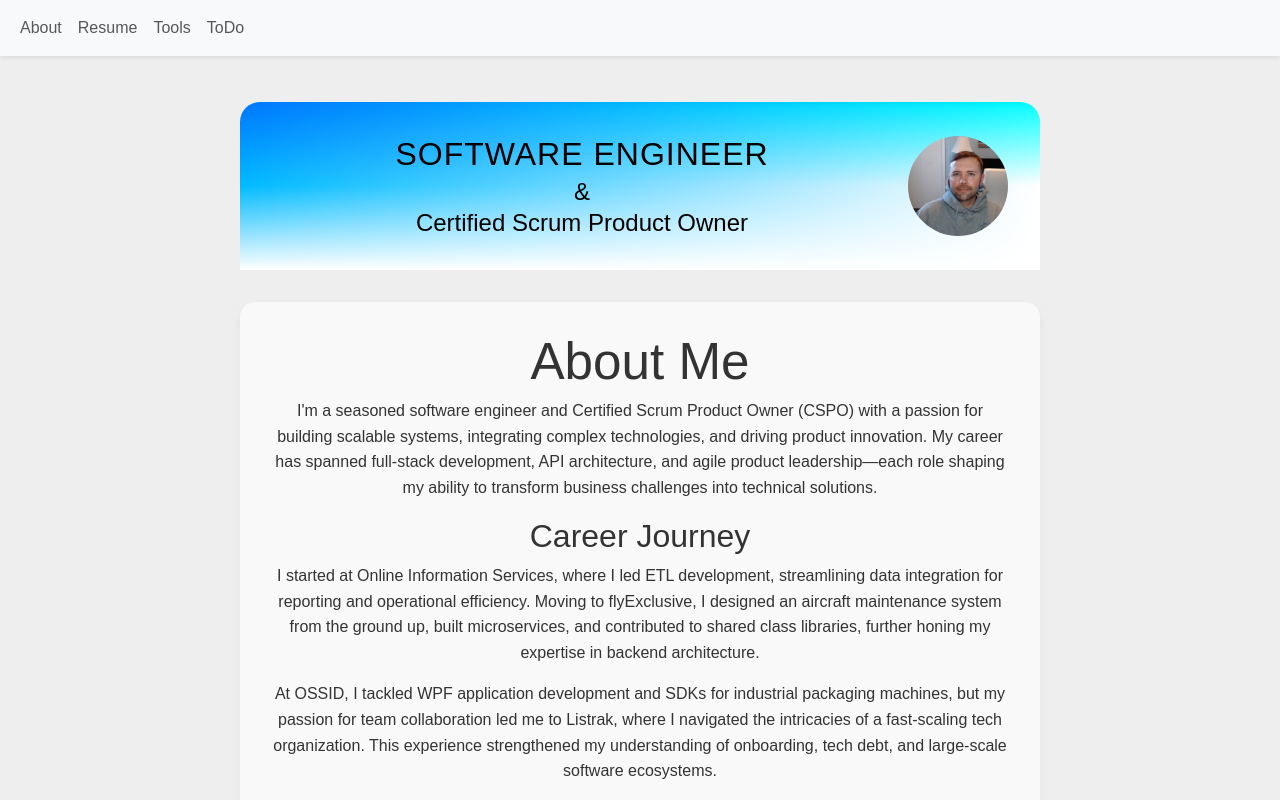
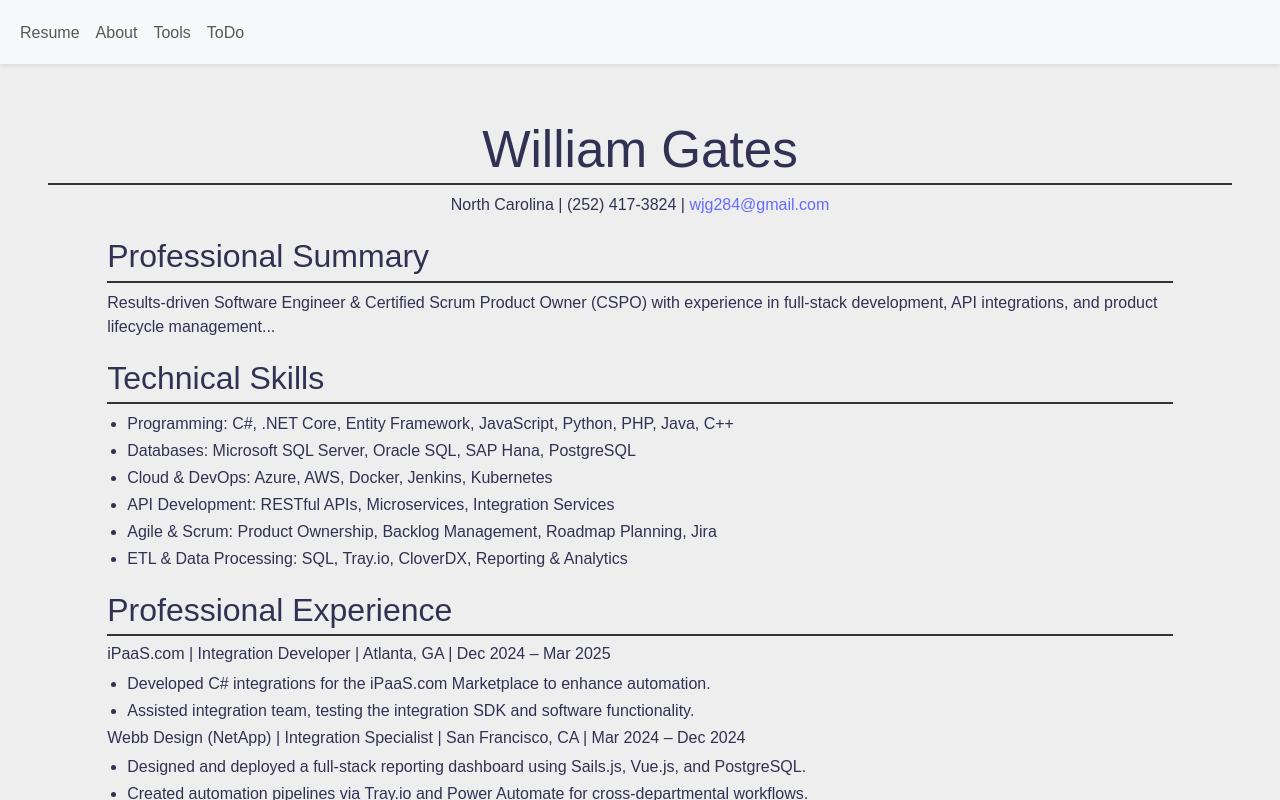
Before and after one commit to bgates284/vue_todo, a Vue app: page / in a window 1280 px wide. Built offline with nearby package versions, Linux system fonts and the light colour scheme.

Commit message:
updated resume

```diff
--- a/src/App.vue
+++ b/src/App.vue
@@ -35,13 +35,13 @@
 import Tools from './components/Tools.vue'
 import About from './components/About.vue'
 
-const currentComponent = ref('About')
+const currentComponent = ref('Resume')
 const showMenu = ref(false)
 const isMobile = ref(window.innerWidth <= 768)
 
 const components = {
+  Resume,
   About,
-  Resume,
   Tools,
   ToDo
 }
--- a/src/components/Resume.vue
+++ b/src/components/Resume.vue
@@ -9,176 +9,124 @@
 </script>
 
 <template>
-  <div class="container">
-
  <h1>William Gates</h1>
     <p>North Carolina | (252) 417-3824 | <a href="mailto:wjg284@gmail.com">wjg284@gmail.com</a></p>
 
-    <div class="section">
+    <div class="content">
         <h2>Professional Summary</h2>
-        <p>Results-driven Software Engineer & Certified Scrum Product Owner (CSPO) with 10+ years of experience in full-stack development, API integrations, and product lifecycle management. Skilled in developing scalable software solutions, leading cross-functional teams, and streamlining business processes. Adept at translating technical requirements into actionable outcomes with expertise in C#, .Net, SQL, jQuery, and Agile methodologies.</p>
-    </div>
+        <p>Results-driven Software Engineer & Certified Scrum Product Owner (CSPO) with experience in full-stack development, API integrations, and product lifecycle management...</p>
 
-    <div class="section">
         <h2>Technical Skills</h2>
         <ul>
-            <li><strong>Programming:</strong> C#, .NET Core, Entity Framework, JavaScript, Python, PHP, Java, C++</li>
-            <li><strong>Databases:</strong> Microsoft SQL Server, Oracle SQL, SAP Hana, PostgreSQL</li>
-            <li><strong>Cloud & DevOps:</strong> Azure, AWS, Docker, Jenkins, Kubernetes, SDLC, Unit Testing</li>
-            <li><strong>Web Technologies:</strong> HTML, CSS, Bootstrap, Vue.js, jQuery, Sails.js</li>
-            <li><strong>API Development:</strong> RESTful APIs, Microservices, Integration Services</li>
-            <li><strong>Agile & Scrum:</strong> Product Ownership, Backlog Management, Roadmap Planning, Jira</li>
-            <li><strong>ETL & Data Processing:</strong> SQL, Tray.io, CloverDX, Reporting & Analytics</li>
+            <li>Programming: C#, .NET Core, Entity Framework, JavaScript, Python, PHP, Java, C++</li>
+            <li>Databases: Microsoft SQL Server, Oracle SQL, SAP Hana, PostgreSQL</li>
+            <li>Cloud & DevOps: Azure, AWS, Docker, Jenkins, Kubernetes</li>
+            <li>API Development: RESTful APIs, Microservices, Integration Services</li>
+            <li>Agile & Scrum: Product Ownership, Backlog Management, Roadmap Planning, Jira</li>
+            <li>ETL & Data Processing: SQL, Tray.io, CloverDX, Reporting & Analytics</li>
         </ul>
-    </div>
 
-    <div class="section">
         <h2>Professional Experience</h2>
-        <ul>
-            <li><strong>iPaaS.com | Integration Developer | Atlanta, GA</strong> (Dec 2024 – Mar 2025)
+
+        <h3>iPaaS.com | Integration Developer | Atlanta, GA | Dec 2024 – Mar 2025</h3>
         <ul>
             <li>Developed C# integrations for the iPaaS.com Marketplace to enhance automation.</li>
             <li>Assisted integration team, testing the integration SDK and software functionality.</li>
         </ul>
-            </li>
-            <li><strong>Webb Design (NetApp) | Integration Specialist | San Francisco, CA</strong> (Mar 2023 – Dec 2024)
+
+        <h3>Webb Design (NetApp) | Integration Specialist | San Francisco, CA | Mar 2024 – Dec 2024</h3>
         <ul>
-                    <li>Led marketing tech integration strategy, automating workflows and connections.</li>
-                    <li>Developed integrations for business goals using Sails.js & PostgreSQL.</li>
+            <li>Designed and deployed a full-stack reporting dashboard using Sails.js, Vue.js, and PostgreSQL.</li>
+            <li>Created automation pipelines via Tray.io and Power Automate for cross-departmental workflows.</li>
+            <li>Led marketing technology integration efforts, reducing manual reporting by 60%.</li>
         </ul>
-            </li>
-            <li><strong>Third Wave Business Systems | Product Owner | Wayne, NJ</strong> (Mar 2022 – Jan 2023)
+
+        <h3>Third Wave Business Systems | Product Owner | Wayne, NJ | Mar 2023 – Jan 2024</h3>
         <ul>
-                    <li>Defined and executed product roadmaps with third-party integrations.</li>
-                    <li>Optimized eCommerce performance using SQL, iPaaS, and Agile methodologies.</li>
+            <li>Co-led SAP eCommerce platform integrations with Shopify and Amazon.</li>
+            <li>Defined and prioritized roadmap features based on stakeholder needs and tech feasibility.</li>
+            <li>Authored user stories for Agile sprints, enabling efficient collaboration with dev teams.</li>
         </ul>
-            </li>
-            <li><strong>Segra | Software Engineer | Charlotte, NC</strong> (Feb 2022 – Mar 2023)
+
+        <h3>Segra | Software Engineer | Charlotte, NC | Feb 2022 – Mar 2023</h3>
         <ul>
-                    <li>Designed and implemented backend solutions to improve system automation.</li>
-                    <li>Developed integrations with C#, .NET Core, JavaScript, and PowerShell.</li>
+            <li>Developed backend automation tools for ERP/CRM systems using ASP.NET Core, C#, SQL.</li>
+            <li>Refactored SQL, SSRS, and PowerShell scripts to enhance maintainability and execution speed.</li>
         </ul>
-            </li>
-            <li><strong>Listrak | Software Engineer | Lititz, PA</strong> (Apr 2021 – Jan 2022)
+
+        <h3>Listrak | Software Engineer | Litiz, PA | Apr 2021 – Jan 2022</h3>
         <ul>
-                    <li>Built full-stack SaaS digital marketing platform using C#, .Net, SQL, Vue.js.</li>
-                    <li>Applied Agile methodologies with emphasis on testing, code coverage, monitoring.</li>
+            <li>Engineered features for a full-stack SaaS digital marketing platform using C#, .NET, SQL, and Vue.js.</li>
+            <li>Practiced Agile principles emphasizing test coverage, performance monitoring, and deployment readiness.</li>
+            <li>Integrated client-driven enhancements into core platform features across releases.</li>
         </ul>
-            </li>
-            <li><strong>OSSID ProMach | Software Engineer | Rocky Mount, NC</strong> (Oct 2020 – Apr 2021)
+
+        <h3>OSSID ProMach | Software Engineer | Rocky Mount, NC | Oct 2020 – Apr 2021</h3>
         <ul>
-                    <li>Built full-stack product management system, guiding API architecture and scalability.</li>
-                    <li>Developed class libraries to enhance functionality.</li>
+            <li>Created a WPF-based labeling solution interfacing with packaging machines via TCP/IP.</li>
+            <li>Built modular C#/.NET Core class libraries for reusable business logic.</li>
         </ul>
-            </li>
-            <li><strong>flyExclusive | Software Engineer | Kinston, NC</strong> (Aug 2017 – Oct 2020)
+
+        <h3>FlyExclusive | Software Engineer | Kinston, NC | Aug 2017 – Oct 2020</h3>
         <ul>
-                    <li>Developed internal applications for operations and sales teams using .Net, C#, JQuery, Bootstrap, CSS, SQL.</li>
+            <li>Designed a greenfield aircraft maintenance system used by multiple departments using ASP.Net Core, C#, SQL.</li>
             <li>Built and maintained API microservices and a monolithic shared library.</li>
         </ul>
-            </li>
-            <li><strong>Online Information Services | Software Engineer | Winterville, NC</strong> (Sept 2014 - Jun 2017)
+
+        <h3>Online Information Services | Software Engineer | Winterville, NC | Sept 2014 – Jun 2017</h3>
         <ul>
-                    <li>Led ETL process development using CloverDX, integrating data for reporting.</li>
-                    <li>Developed internal and external reports via web services, SFTP, SQL.</li>
+            <li>Led ETL efforts using CloverDX, managing high-volume data transformations.</li>
+            <li>Automated regulatory notice delivery with external vendors.</li>
         </ul>
-            </li>
-        </ul>
-    </div>
 
-    <div class="section">
         <h2>Military Experience</h2>
-        <p><strong>U.S. Army Reserves</strong></p>
+        <p>U.S. Army Reserves</p>
         <ul>
             <li>Trained in human resources and multimedia illustration.</li>
             <li>Developed technical documentation and training materials for various projects.</li>
-            <li>Strengthened leadership, teamwork, and problem-solving skills in high-pressure environments as squad leader.</li>
         </ul>
-    </div>
 
-    <div class="section">
-        <h2>Other Experience</h2>
-        <ul>
-            <li>Computer Geeks (Technical Support, Web Development)</li>
-            <li>Pitt Community College (Tutor – Computer Science & IT Courses)</li>
-            <li>Grover Gaming, Inc. (Co-op Software Engineer)</li>
-        </ul>
-    </div>
+        <h2>Education</h2>
+        <p>East Carolina University – BS, Information & Computer Technology (course work complete)(2020)</p>
+        <p>Pitt Community College – AS, Computer Programming (2013)</p>
 
-    <div class="section">
-        <h2>Education</h2>
-        <ul>
-            <li>East Carolina University – Bachelor of Science Information & Computer Technology (2020)</li>
-            <li>Pitt Community College – Associate in Arts (2013)</li>
-        </ul>
-    </div>
-
-    <div class="section">
         <h2>Certifications</h2>
         <ul>
             <li>Certified Scrum Product Owner (Scrum Alliance)</li>
             <li>C++, Java, VB, and C# Programming Certifications (Pitt Community College)</li>
             <li>Python (Coursera)</li>
         </ul>
-    </div>
 
-    <div class="section">
         <h2>Websites</h2>
-        <p><a href="https://www.linkedin.com/in/william-gates-038429b6/">LinkedIn Profile</a> | <a href="https://williamgates.space">Personal Website</a></p>
-    </div>
-
+        <p><a href="https://www.linkedin.com/in/william-gates-038429b6/">LinkedIn</a> | <a href="https://williamgates.space">Portfolio</a>| <a href="https://github.com/bgates284">GitHub</a>| <a href="https://mvcportfolio-h3fdhzh7e9gfe2f6.canadaeast-01.azurewebsites.net/">ASP.NET Core Project</a></p>
     </div>
 
 </template>
 
-<style scoped>
-.read-the-docs {
-  color: #888;
+<style>
+/* body {
+    font-family: Arial, sans-serif;
+    line-height: 1.4;
+    max-width: 800px;
+    margin: auto;
+    padding: 20px;
+    text-align: center;
+} */
+.content {
+    text-align: left;
+    margin: auto;
+    width: 90%;
 }
-body {
-      font-family: 'Segoe UI', sans-serif;
-      line-height: 1.6;
-      margin: 0;
-      padding: 0;
-      background: #f9f9f9;
-      color: #333;
-      text-align: left;
-    }
-    .container {
-      max-width: 900px;
-      margin: auto;
-      padding: 2rem;
-      background: #fff;
-      box-shadow: 0 0 10px rgba(0,0,0,0.1);
-      text-align: left;
-    }
-    h1, h2, h3 {
-      color: #2c3e50;
-      text-align: left;
-    }
-    h1 {
-      margin-bottom: 0;
-    }
-    .section {
-      margin-top: 2rem;
-    }
-    .subheading {
-      font-weight: bold;
-      color: #007bff;
+h1, h2 {
+    margin-top: 20px;
+    border-bottom: 2px solid #333;
+    padding-bottom: 5px;
 }
 ul {
-      padding-left: 1.2rem;
+    padding-left: 20px;
+    margin: 5px 0;
 }
-    .job-title {
-      font-weight: bold;
-    }
-    .job-date {
-      float: right;
-      color: #666;
-      font-size: 0.9em;
-    }
-    .contact {
-      margin-top: 0.5rem;
-      font-size: 0.95rem;
+li {
+    margin-bottom: 3px;
 }
 </style>
```
Lines whose indentation alone changed are shown as unchanged.
